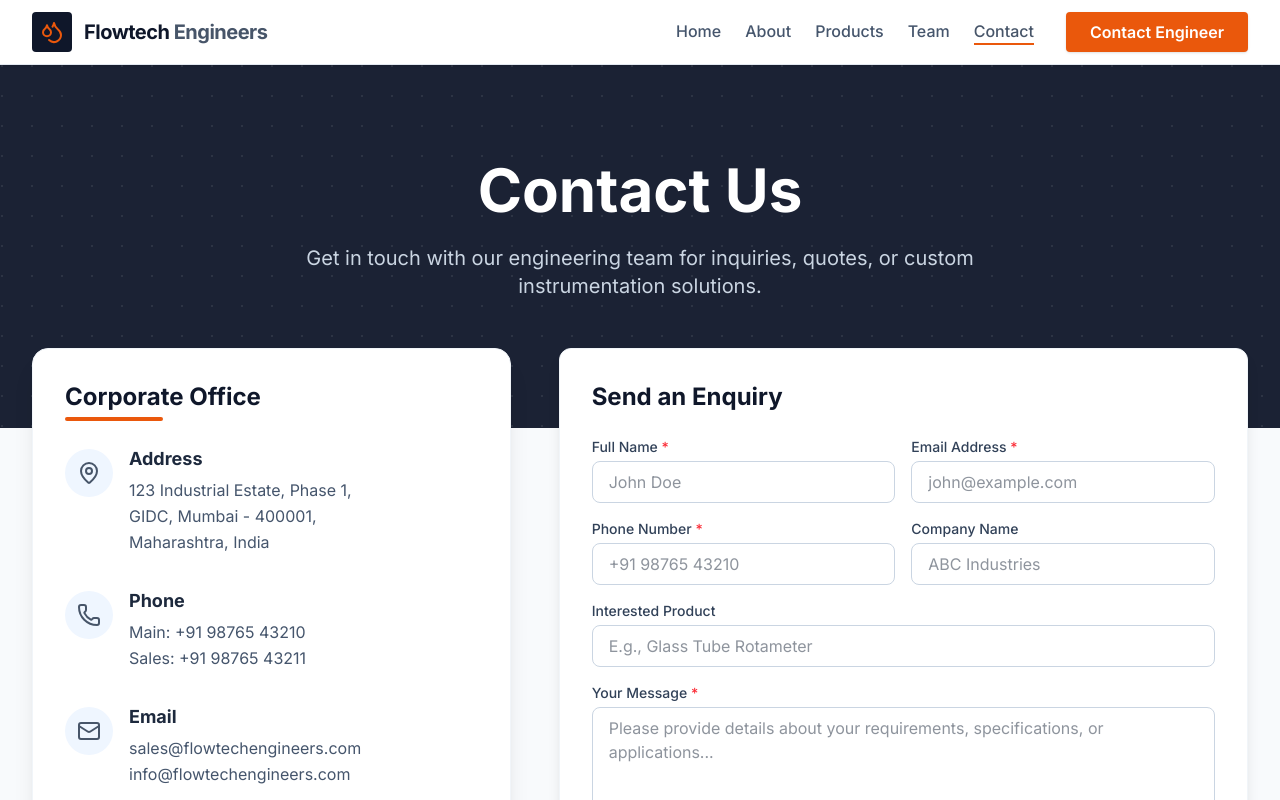
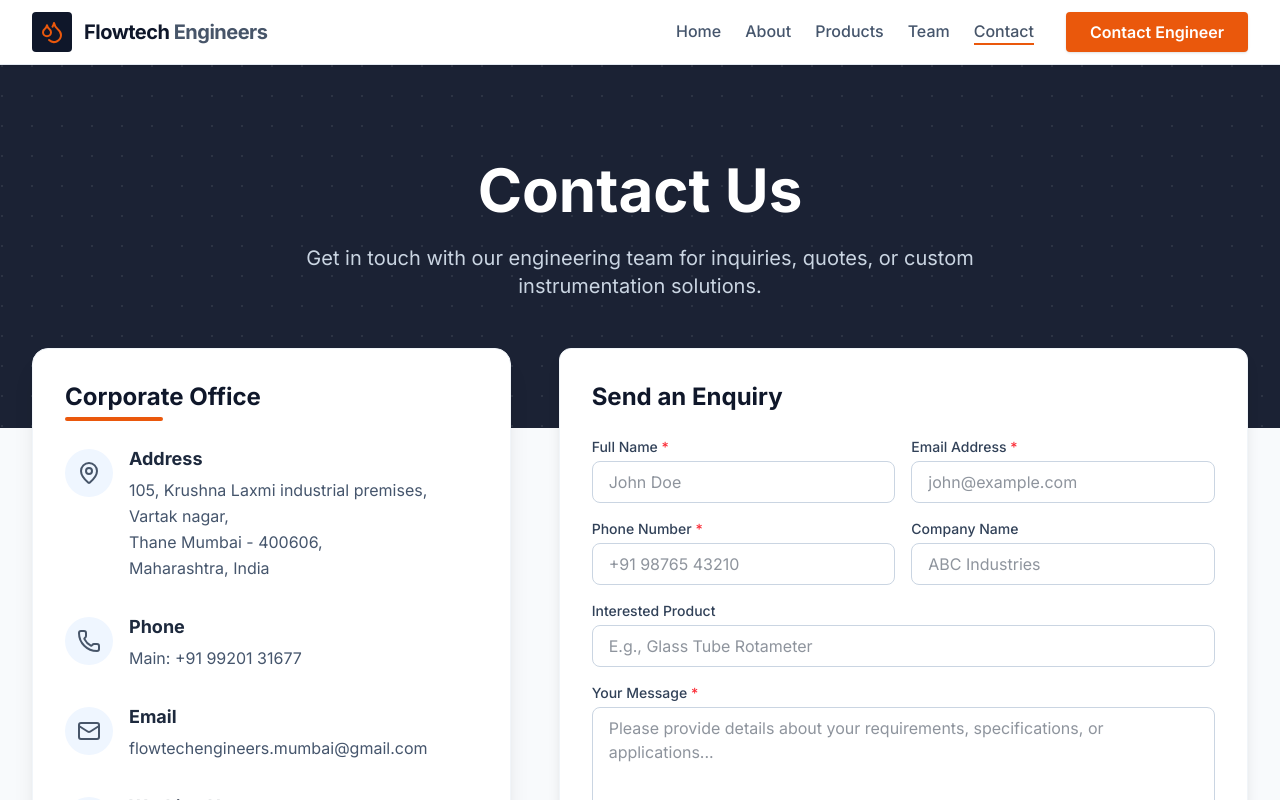
Before and after one commit to monarchvakani26/Flowtech-Engineers, a React (Vite) app: page /contact in a window 1280 px wide. Shown: the top 800 px of the page. Built offline with nearby package versions, Linux system fonts and the light colour scheme.

Commit message:
feat: Add new Contact page with SEO, contact details, enquiry form, and embedded map.

```diff
--- a/src/pages/Contact.jsx
+++ b/src/pages/Contact.jsx
@@ -52,8 +52,8 @@ const Contact = () => {
                   <div className="ml-4">
                     <h4 className="text-lg font-bold text-slate-800 mb-1">Address</h4>
                     <p className="text-slate-600 leading-relaxed">
-                      123 Industrial Estate, Phase 1,<br />
-                      GIDC, Mumbai - 400001,<br />
+                      105, Krushna Laxmi industrial premises,<br />Vartak nagar,<br />
+                      Thane Mumbai - 400606,<br />
                       Maharashtra, India
                     </p>
                   </div>
@@ -66,8 +66,7 @@ const Contact = () => {
                   <div className="ml-4">
                     <h4 className="text-lg font-bold text-slate-800 mb-1">Phone</h4>
                     <p className="text-slate-600 leading-relaxed">
-                      Main: +91 98765 43210<br />
-                      Sales: +91 98765 43211
+                      Main: +91 99201 31677 <br />
                     </p>
                   </div>
                 </li>
@@ -79,8 +78,7 @@ const Contact = () => {
                   <div className="ml-4">
                     <h4 className="text-lg font-bold text-slate-800 mb-1">Email</h4>
                     <p className="text-slate-600 leading-relaxed">
-                      sales@flowtechengineers.com<br />
-                      info@flowtechengineers.com
+                      flowtechengineers.mumbai@gmail.com<br />
                     </p>
                   </div>
                 </li>
@@ -126,7 +124,7 @@ const Contact = () => {
           <div className="w-full h-[400px] rounded-xl overflow-hidden bg-slate-200">
             {/* Embedded Google Map - Coordinates pointing approximately to Mumbai */}
             <iframe
-              src="https://www.google.com/maps/embed?pb=!1m18!1m12!1m3!1d241317.11609823277!2d72.74109995!3d19.08219785!2m3!1f0!2f0!3f0!3m2!1i1024!2i768!4f13.1!3m3!1m2!1s0x3be7c6306644edc1%3A0x5da4ed8f8d648c69!2sMumbai%2C%20Maharashtra!5e0!3m2!1sen!2sin!4v1700000000000!5m2!1sen!2sin"
+              src="https://maps.app.goo.gl/eDgL9Fy4SaoKwWK17"
               width="100%"
               height="100%"
               style={{ border: 0 }}
```
